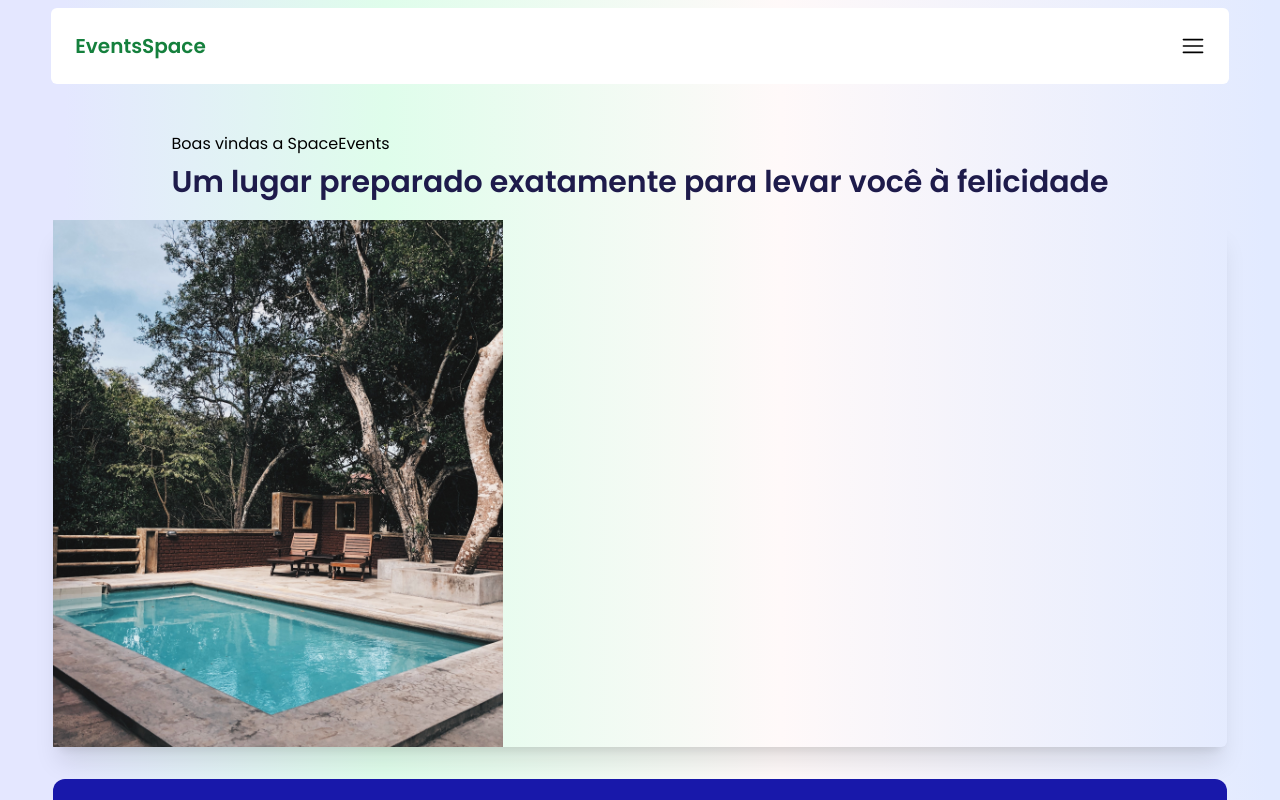
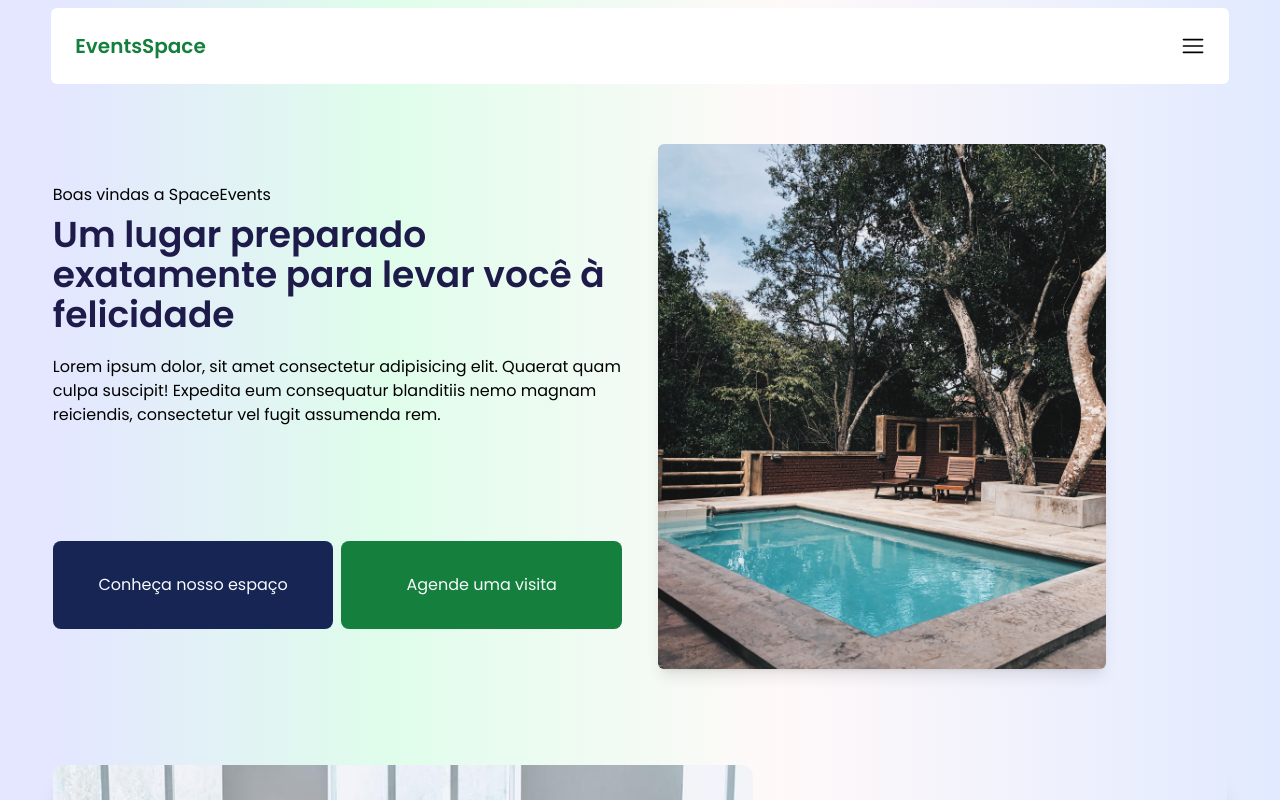
Before and after one commit to GabrielManicucci/SpaceEvents, a Next.js app: page / in a window 1280 px wide. Built offline with nearby package versions, Linux system fonts and the light colour scheme.

Commit message:
feat: new styles and components, creating reponsivity

```diff
--- a/src/app/components/about/About.tsx
+++ b/src/app/components/about/About.tsx
@@ -1,59 +1,94 @@
+import Button from "@/components/Button";
 import Card from "@/components/Card";
 import Section from "@/components/Section";
 import Image from "next/image";
 
 export default function About() {
   return (
-    <Section>
+    <Section style={"flex items-center flex-col justify-center p-2 mt-20"}>
       <Card>
-        <h2 className="text-xl font-semibold text-indigo-950 my-3">About we</h2>
-        <p className="my-3">
+        <Image
+          src={"/WorkingPeoples.png"}
+          width={700}
+          height={0}
+          alt="imagem pessoas trabalhando"
+          className="rounded-t-xl"
+        />
+        <div className="p-9">
+          <h2 className="text-xl font-semibold text-indigo-950 my-3">
+            About we
+          </h2>
+          <p className="my-4">
             Lorem ipsum dolor sit amet consectetur, adipisicing elit. Laboriosam
             error fuga pariatur ut? Impedit consectetur laudantium, eligendi
             deserunt, tempore ad beatae qui rem excepturi facilis veniam eum
             consequuntur iusto libero!
           </p>
 
-        <Image
-          src={"/WorkingPeoples.png"}
-          width={400}
-          height={0}
-          alt="imagem pessoas trabalhando"
-        />
+          <Button
+            className={
+              "w-full bg-transparent transition-colors hover:border-0 hover:text-slate-50 hover:bg-gradient-to-r from-primaryBlue to-green-500 border border-indigo-950 p-3 mt-4 rounded-md"
+            }
+          >
+            Saiba mais
+          </Button>
+        </div>
       </Card>
 
       <Card>
+        <Image
+          src={"/SpaceEventsImage2.png"}
+          width={700}
+          height={0}
+          alt="imagem pessoas trabalhando"
+          className="rounded-t-xl"
+        />
+        <div className="p-9">
           <h2 className="text-xl font-semibold text-indigo-950 my-3">Space</h2>
-        <p className="my-3">
+          <p className="my-4">
             Lorem ipsum dolor sit amet consectetur, adipisicing elit. Laboriosam
             error fuga pariatur ut? Impedit consectetur laudantium, eligendi
             deserunt, tempore ad beatae qui rem excepturi facilis veniam eum
             consequuntur iusto libero!
           </p>
 
-        <Image
-          src={"/SpaceEvents2.png"}
-          width={400}
-          height={0}
-          alt="imagem espaço de eventos"
-        />
+          <Button
+            className={
+              "w-full bg-transparent transition-colors hover:border-0 hover:text-slate-50 hover:bg-gradient-to-r from-primaryBlue to-green-500 border border-indigo-950 p-3 mt-4 rounded-md"
+            }
+          >
+            Saiba mais
+          </Button>
+        </div>
       </Card>
 
       <Card>
-        <h2 className="text-xl font-semibold text-indigo-950 my-3">Location</h2>
-        <p className="my-3">
+        <Image
+          src={"/SpaceEventsLocation.png"}
+          width={700}
+          height={0}
+          alt="imagem pessoas trabalhando"
+          className="rounded-t-xl"
+        />
+        <div className="p-9">
+          <h2 className="text-xl font-semibold text-indigo-950 my-3">
+            Location
+          </h2>
+          <p className="my-4">
             Lorem ipsum dolor sit amet consectetur, adipisicing elit. Laboriosam
             error fuga pariatur ut? Impedit consectetur laudantium, eligendi
             deserunt, tempore ad beatae qui rem excepturi facilis veniam eum
             consequuntur iusto libero!
           </p>
 
-        <Image
-          src={"/SpaceEventsLocation.png"}
-          width={400}
-          height={0}
-          alt="imagem lustrativa da localização no GPS "
-        />
+          <Button
+            className={
+              "w-full bg-transparent transition-colors hover:border-0 hover:text-slate-50 hover:bg-gradient-to-r from-primaryBlue to-green-500 border border-indigo-950 p-3 mt-4 rounded-md"
+            }
+          >
+            Saiba mais
+          </Button>
+        </div>
       </Card>
     </Section>
   );
--- a/src/app/components/contact/Contact.tsx
+++ b/src/app/components/contact/Contact.tsx
@@ -2,14 +2,12 @@ import Section from "@/components/Section";
 
 export default function Contact() {
   return (
-    <Section>
-      {/* <div className="w-4/5 border border-zinc-700 mb-10"></div> */}
+    <Section style={"flex items-center flex-col justify-center p-2 mt-7"}>
       <h2 className="text-lg font-semibold text-indigo-950">EventsSpace</h2>
       <p className="my-3">Atendimento personalizado</p>
-      <button className="w-full py-5 rounded-xl bg-primaryBlue hover:bg-hoverBlue text-slate-50 font transition-colors">
+      <button className="w-full py-5 rounded-xl bg-blue-950  text-slate-50 hover:bg-gradient-to-r from-blue-950 to-gradientColorBlue">
         Faça o seu orçamento
       </button>
-      {/* <div className="w-4/5 border border-zinc-700 mt-10 hover:bg-hoverBlue"></div> */}
     </Section>
   );
 }
--- a/src/app/components/home/HeadLine.tsx
+++ b/src/app/components/home/HeadLine.tsx
@@ -2,30 +2,42 @@ import Section from "@/components/Section";
 import Image from "next/image";
 
 export default function HeadLine() {
+  const imageStyle = {
+    borderRadius: "20px",
+  };
   return (
-    <Section>
+    <Section
+      style={
+        "flex items-center flex-col justify-center p-2 mt-10 md:grid grid-cols-2 gap-9"
+      }
+    >
       <div className="flex flex-col text-left">
         <h4>Boas vindas a SpaceEvents</h4>
-        <h1 className="text-3xl font-semibold text-indigo-950 mt-2 mb-5">
+        <h1 className="text-4xl font-semibold text-indigo-950 mt-2 mb-5">
           Um lugar preparado exatamente para levar você à felicidade
         </h1>
+        <p>
+          Lorem ipsum dolor, sit amet consectetur adipisicing elit. Quaerat quam
+          culpa suscipit! Expedita eum consequatur blanditiis nemo magnam
+          reiciendis, consectetur vel fugit assumenda rem.
+        </p>
       </div>
 
-      <div className="h-auto w-full shadow-xl rounded-md">
+      <div className="flex max-w-md min-h-[500px] row-span-2">
         <Image
           src={"/EventSpaceImage1.png"}
-          width={450}
-          height={0}
+          width={700}
+          height={500}
+          className="rounded-md shadow-lg h-full"
           alt="imagem espaço de eventos"
-          // className="w-full"
         />
       </div>
 
-      <div className="flex flex-col mt-8 w-full">
-        <button className="w-full py-5 rounded-xl bg-primaryBlue hover:bg-hoverBlue text-slate-50 font transition-colors">
+      <div className="flex flex-col mt-8 w-full md:flex-row md:mt-0">
+        <button className="w-full py-5 mb-2 rounded-lg bg-blue-950 hover:bg-gradient-to-r from-indigo-950 to-gradientColorBlue text-slate-50 transition-colors md:mr-2 md:py-8 md:mb-0">
           Conheça nosso espaço
         </button>
-        <button className="w-full py-5 rounded-xl bg-green-500 text-slate-50 mt-2 hover:bg-hoverGreen transition-colors">
+        <button className="w-full py-5 rounded-lg bg-green-700 text-slate-50 hover:bg-gradient-to-r from-green-700 to-hoverGreen transition-colors">
           Agende uma visita
         </button>
       </div>
--- /dev/null
+++ b/src/components/Button.tsx
@@ -0,0 +1,10 @@
+import { ReactNode } from "react";
+
+interface Props {
+  children: ReactNode;
+  className?: string;
+}
+
+export default function Button({ children, className }: Props) {
+  return <button className={className}>{children}</button>;
+}
--- a/src/components/Card.tsx
+++ b/src/components/Card.tsx
@@ -6,7 +6,7 @@ interface Props {
 
 export default function Card({ children }: Props) {
   return (
-    <div className="flex flex-col p-9 mb-5 shadow-xl rounded-xl text-left">
+    <div className="flex flex-col mb-14 shadow-xl rounded-xl text-left md:flex-row">
       {children}
     </div>
   );
--- a/src/components/Footer.tsx
+++ b/src/components/Footer.tsx
@@ -4,7 +4,7 @@ import { TbBrandTiktok } from "react-icons/tb";
 
 export default function Footer() {
   return (
-    <div className="flex items-center justify-between p-8 bg-primaryBlue text-white rounded-md mb-2 mt-16">
+    <div className="flex items-center justify-between p-8 bg-gradient-to-r from-indigo-950 to-gradientColorBlue text-white rounded-md mb-2 mt-24">
       <div>
         <h1 className="text-lg mb-4">EventsSpace</h1>
         <p className="font-light text-sm text-slate-200">
--- a/src/components/Section.tsx
+++ b/src/components/Section.tsx
@@ -2,12 +2,9 @@ import { ReactNode } from "react";
 
 interface Props {
   children: ReactNode;
+  style?: string;
 }
 
-export default function Section({ children }: Props) {
-  return (
-    <div className="flex items-center flex-col justify-center p-2 mt-7">
-      {children}
-    </div>
-  );
+export default function Section({ children, style }: Props) {
+  return <div className={style}>{children}</div>;
 }
--- a/src/components/menu.tsx
+++ b/src/components/menu.tsx
@@ -8,6 +8,7 @@ const Menu = ({ value }: Props) => {
       <p className="hover:shadow-lg px-3 py-2 cursor-pointer">Home</p>
       <p className=" hover:shadow-lg px-3 py-2 cursor-pointer">About</p>
       <p className=" hover:shadow-lg px-3 py-2 cursor-pointer">Contact</p>
+      <p className=" hover:shadow-lg px-3 py-2 cursor-pointer">Space</p>
     </div>
   );
 };
--- a/tailwind.config.js
+++ b/tailwind.config.js
@@ -18,6 +18,7 @@ module.exports = {
         hoverBlue: '#0039CA',
         hoverGreen: '#1EEA51',
         backgroundCard: '#F9FAFF',
+        gradientColorBlue: '#0000ff',
       }
     },
   },
```
Lines whose indentation alone changed are shown as unchanged.
